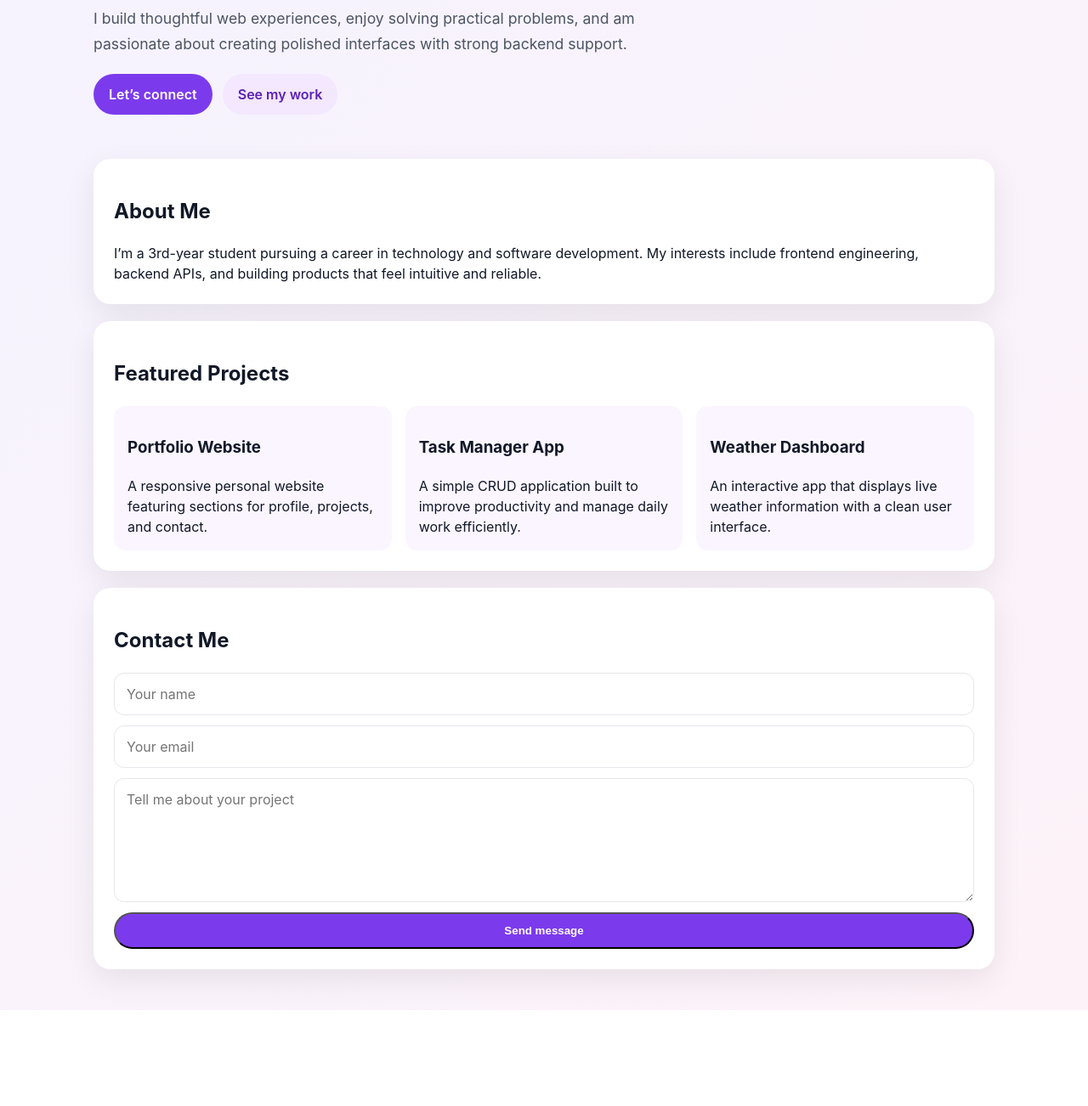
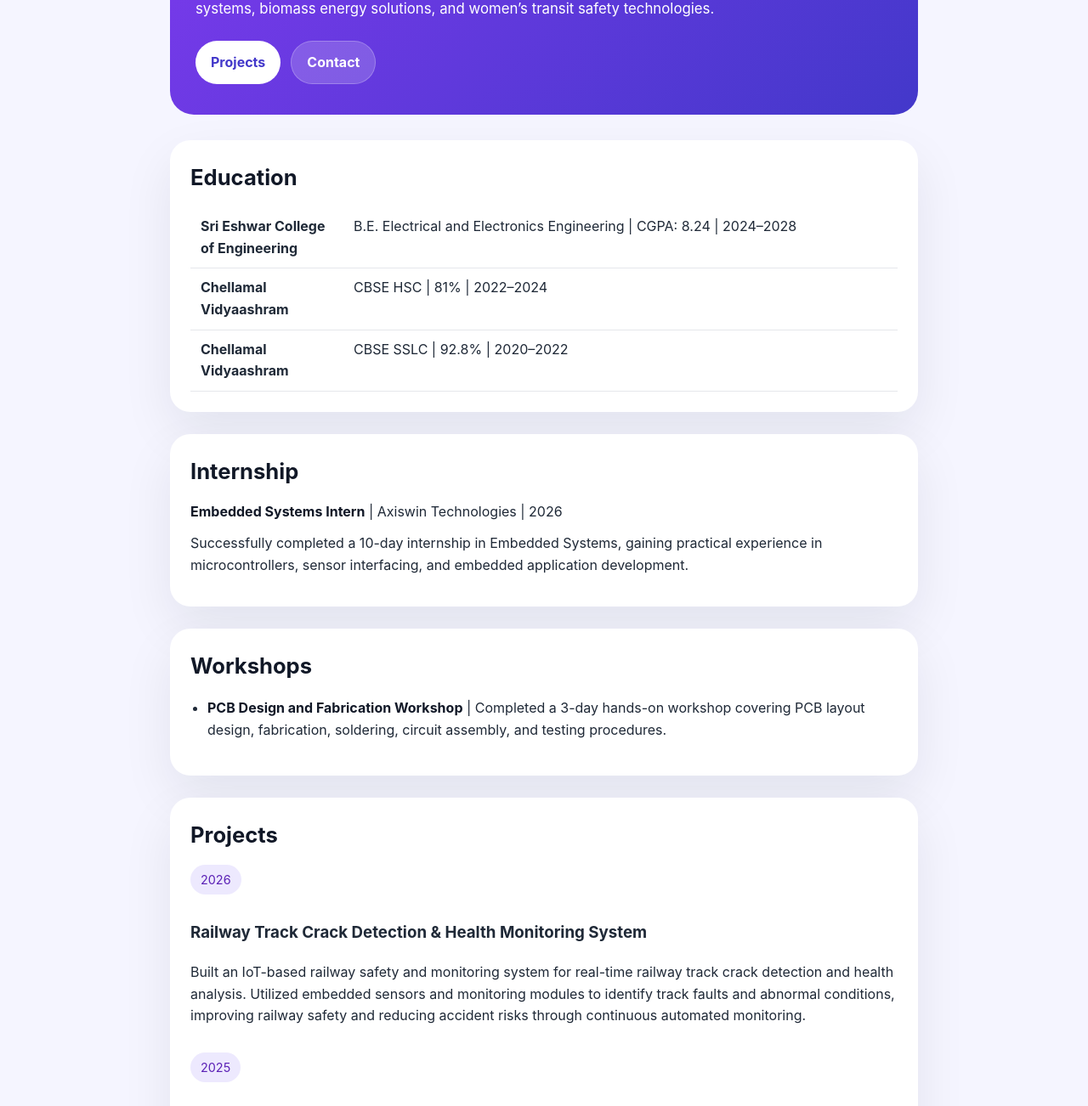
Before and after one commit to Vinishajayakumar/Portfolio, a website: page index.html in a window 1280 px wide. Shown: the part 194-1496 px from the top of the page at 85% size. Before the commit the page ends 1383 px from the top, so only its background shows below. Drawn offline with Linux system fonts and the light colour scheme.

Commit message:
Update portfolio content with latest profile

```diff
--- a/index.html
+++ b/index.html
@@ -1,14 +1,108 @@
 <!doctype html>
 <html lang="en">
   <head>
-    <meta charset="UTF-8" />
-    <link rel="icon" type="image/svg+xml" href="favicon.svg" />
+    <meta charset="utf-8" />
     <meta name="viewport" content="width=device-width, initial-scale=1.0" />
-    <title>frontend</title>
-    <script type="module" crossorigin src="assets/index-CL66oS88.js"></script>
-    <link rel="stylesheet" crossorigin href="assets/index-BmbPQ5ER.css">
+    <title>Vinisha Jayakumar | Portfolio</title>
+    <link rel="stylesheet" href="styles.css" />
   </head>
   <body>
-    <div id="root"></div>
+    <div class="container">
+      <header>
+        <h1>Vinisha Jayakumar</h1>
+        <p>Embedded systems and IoT developer with hands-on experience in railway safety systems, biomass energy solutions, and women’s transit safety technologies.</p>
+        <div class="header-actions">
+          <a class="button primary" href="#projects">Projects</a>
+          <a class="button secondary" href="#contact">Contact</a>
+        </div>
+      </header>
+
+      <section id="education" class="section card">
+        <h2>Education</h2>
+        <table>
+          <tr>
+            <th>Sri Eshwar College of Engineering</th>
+            <td>B.E. Electrical and Electronics Engineering | CGPA: 8.24 | 2024–2028</td>
+          </tr>
+          <tr>
+            <th>Chellamal Vidyaashram</th>
+            <td>CBSE HSC | 81% | 2022–2024</td>
+          </tr>
+          <tr>
+            <th>Chellamal Vidyaashram</th>
+            <td>CBSE SSLC | 92.8% | 2020–2022</td>
+          </tr>
+        </table>
+      </section>
+
+      <section id="experience" class="section card">
+        <h2>Internship</h2>
+        <p><strong>Embedded Systems Intern</strong> | Axiswin Technologies | 2026</p>
+        <p>Successfully completed a 10-day internship in Embedded Systems, gaining practical experience in microcontrollers, sensor interfacing, and embedded application development.</p>
+      </section>
+
+      <section id="workshops" class="section card">
+        <h2>Workshops</h2>
+        <ul>
+          <li><strong>PCB Design and Fabrication Workshop</strong> | Completed a 3-day hands-on workshop covering PCB layout design, fabrication, soldering, circuit assembly, and testing procedures.</li>
+        </ul>
+      </section>
+
+      <section id="projects" class="section card">
+        <h2>Projects</h2>
+        <div class="card-grid">
+          <div>
+            <p class="tag">2026</p>
+            <h3>Railway Track Crack Detection & Health Monitoring System</h3>
+            <p>Built an IoT-based railway safety and monitoring system for real-time railway track crack detection and health analysis. Utilized embedded sensors and monitoring modules to identify track faults and abnormal conditions, improving railway safety and reducing accident risks through continuous automated monitoring.</p>
+          </div>
+          <div>
+            <p class="tag">2025</p>
+            <h3>IoT-Based Biomass Gasifier Power System</h3>
+            <p>Developed an IoT-enabled biomass gasifier power generation system using tea waste as a sustainable fuel source for rural electrification. Integrated real-time monitoring sensors with battery backup support to improve power reliability and energy management.</p>
+          </div>
+          <div>
+            <p class="tag">2025</p>
+            <h3>IoT-Based Fingerprint Safety System for Women in Transit</h3>
+            <p>Designed and developed an IoT-based women safety system for secure emergency assistance during transit. Integrated fingerprint authentication to prevent false alerts and enable authorized distress triggering, with real-time GPS location tracking and emergency notification features.</p>
+          </div>
+        </div>
+      </section>
+
+      <section id="certifications" class="section card">
+        <h2>Certifications</h2>
+        <ul>
+          <li>Certification for Verilog HDL | 2026</li>
+          <li>Certification of Completion in Mastering 8051 Assembly Language Programming | 2026</li>
+          <li>C for Beginners | The Great Learning Academy | 2025</li>
+          <li>Certificate of Participation in Open AI Academy X NxtWave Buildathon | 2025</li>
+          <li>Certification of Participation in UI/UX Mega Workshop | 2024</li>
+          <li>Mastering Data Structure and Algorithm using C and C++ | Udemy | 2025</li>
+        </ul>
+      </section>
+
+      <section id="achievements" class="section card">
+        <h2>Achievements</h2>
+        <ul>
+          <li>National Finalist, AMD Slingshot 2026 — selected among top teams from 40,000+ participants across India.</li>
+          <li>Secured Third Place in Smart Energy Challenge at Chennai Institute of Technology | 2026.</li>
+          <li>Grand Finalist in TNWise Hackathon 2025 at Kalaignarkarunanidhi Institute of Technology.</li>
+        </ul>
+      </section>
+
+      <section id="skills" class="section card">
+        <h2>Skills</h2>
+        <p><strong>Languages:</strong> C | Python | DBMS | Java | Verilog HDL</p>
+        <p><strong>Technologies:</strong> Circuit Theory | Digital Electronics</p>
+        <p><strong>Tools:</strong> VSCode | LTSpice | Canva | Arduino IDE | Tina | Proteus | Keil | MATLAB X IDE | Xilinx ISE</p>
+        <p><strong>Web Technologies:</strong> HTML | CSS | JavaScript (Basics) | MERN Stack (Basics)</p>
+      </section>
+
+      <section id="contact" class="section card">
+        <h2>Contact</h2>
+        <p>If you’d like to connect, feel free to reach out and I’ll get back to you soon.</p>
+        <p><strong>Email:</strong> <a class="resume-link" href="mailto:your-email@example.com">your-email@example.com</a></p>
+      </section>
+    </div>
   </body>
 </html>
--- /dev/null
+++ b/styles.css
@@ -0,0 +1,148 @@
+* {
+  box-sizing: border-box;
+}
+
+body {
+  margin: 0;
+  font-family: Inter, system-ui, -apple-system, BlinkMacSystemFont, 'Segoe UI', sans-serif;
+  background: #f5f5ff;
+  color: #1f2937;
+  line-height: 1.6;
+}
+
+.container {
+  max-width: 920px;
+  margin: 0 auto;
+  padding: 36px 20px 48px;
+}
+
+header {
+  background: linear-gradient(135deg, #7c3aed 0%, #4338ca 100%);
+  color: white;
+  border-radius: 28px;
+  padding: 36px 30px;
+  margin-bottom: 30px;
+}
+
+header h1 {
+  margin: 0 0 10px;
+  font-size: clamp(2.5rem, 4vw, 3.8rem);
+}
+
+header p {
+  margin: 0;
+  font-size: 1.05rem;
+  max-width: 700px;
+}
+
+.header-actions {
+  margin-top: 24px;
+  display: flex;
+  flex-wrap: wrap;
+  gap: 12px;
+}
+
+.button {
+  display: inline-flex;
+  align-items: center;
+  justify-content: center;
+  padding: 12px 18px;
+  border-radius: 999px;
+  font-weight: 700;
+  text-decoration: none;
+}
+
+.button.primary {
+  background: white;
+  color: #4338ca;
+}
+
+.button.secondary {
+  background: rgba(255,255,255,0.18);
+  color: white;
+  border: 1px solid rgba(255,255,255,0.24);
+}
+
+.section {
+  margin-bottom: 26px;
+}
+
+.section h2 {
+  margin: 0 0 14px;
+  font-size: 1.6rem;
+  color: #111827;
+}
+
+.card {
+  background: white;
+  border-radius: 24px;
+  padding: 24px;
+  box-shadow: 0 24px 60px rgba(15, 23, 42, 0.08);
+}
+
+.card p,
+.card li {
+  margin: 0 0 12px;
+}
+
+.card ul {
+  padding-left: 20px;
+}
+
+.card li {
+  margin: 0 0 8px;
+}
+
+.card-grid {
+  display: grid;
+  gap: 18px;
+}
+
+.tag {
+  display: inline-flex;
+  padding: 6px 12px;
+  border-radius: 999px;
+  background: #ede9fe;
+  color: #5b21b6;
+  font-size: 0.9rem;
+  margin-right: 10px;
+  margin-bottom: 10px;
+}
+
+.resume-link {
+  color: #7c3aed;
+  text-decoration: none;
+  font-weight: 700;
+}
+
+table {
+  width: 100%;
+  border-collapse: collapse;
+}
+
+td,
+th {
+  padding: 10px 12px;
+  border-bottom: 1px solid #e5e7eb;
+  vertical-align: top;
+}
+
+th {
+  text-align: left;
+  font-weight: 700;
+  width: 180px;
+}
+
+strong {
+  color: #111827;
+}
+
+@media (max-width: 720px) {
+  .card {
+    padding: 18px;
+  }
+
+  header {
+    padding: 28px 20px;
+  }
+}
```
